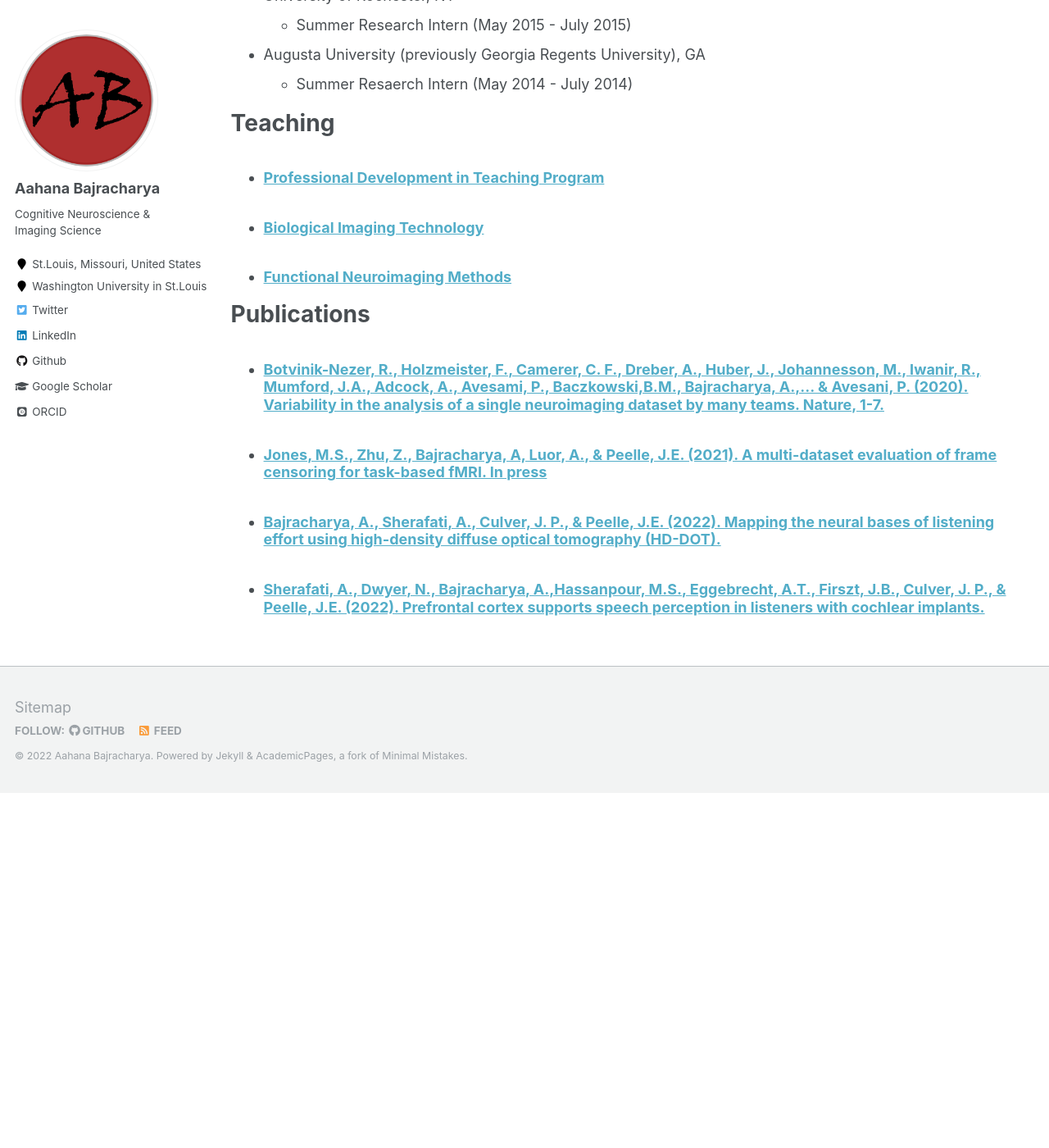
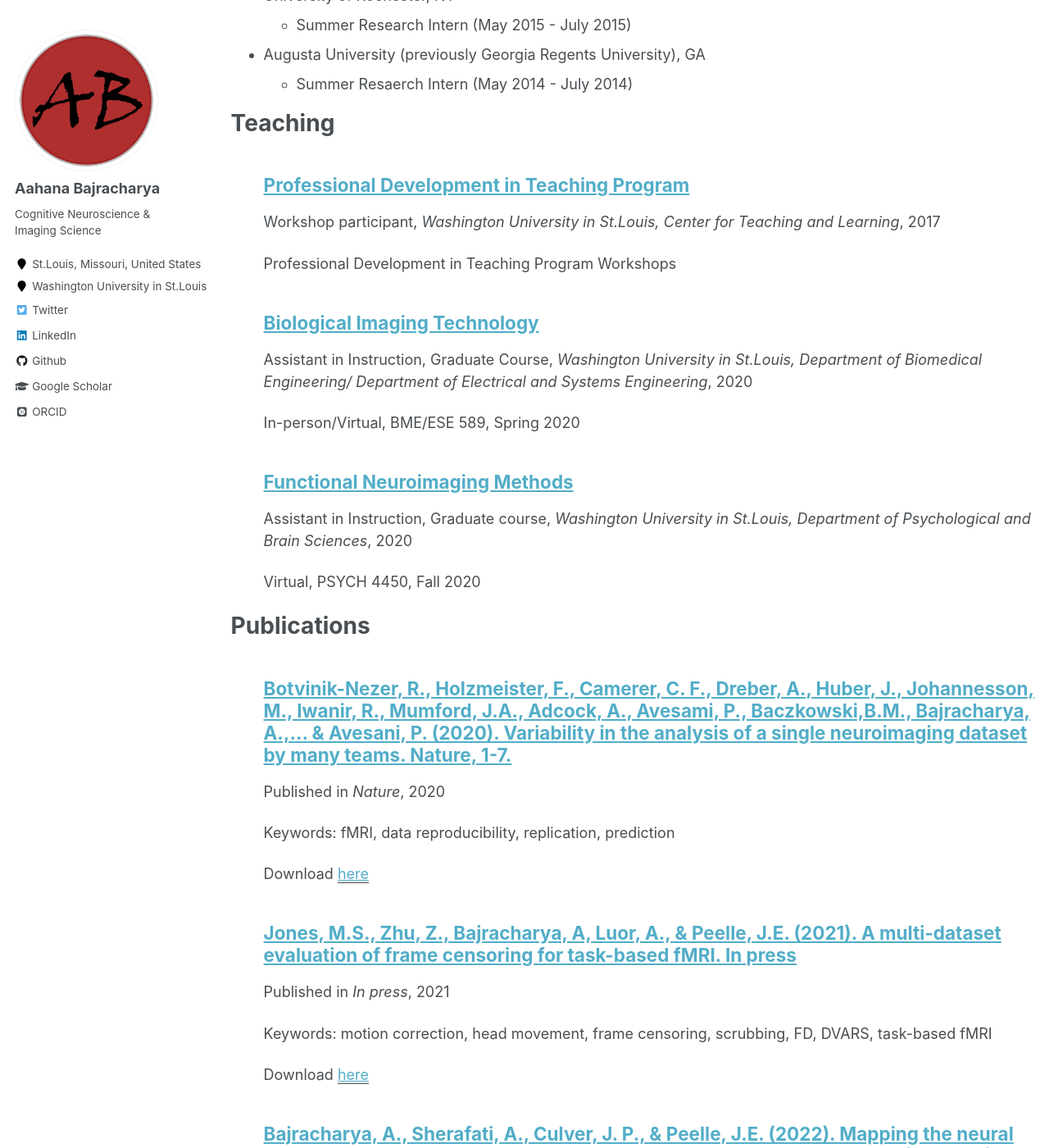
Before and after one commit to kritibhattarai23/kritibhattarai23.github.io, a Jekyll site: the page built from _pages/cv.md, in a window 1280 px wide and 1400 px high, scrolled down 767 px. Shown: the whole window at 82% size. Built offline with Jekyll 4.4.1, drawn with Linux system fonts in a browser that asks for light colours; some web fonts are replaced; before the commit the page ends 1734 px from its top, so only the background shows below that; some of the changed text lies outside the part shown.

Commit message:
Update cv.md

```diff
--- a/_pages/cv.md
+++ b/_pages/cv.md
@@ -35,13 +35,13 @@ Research experience
 Teaching
 ======
   <ul>{% for post in site.teaching %}
-    {% include archive-single-cv.html %}
+    {% include archive-single.html %}
   {% endfor %}</ul>
 
 Publications
 ======
   <ul>{% for post in site.publications %}
-    {% include archive-single-cv.html %}
+    {% include archive-single.html %}
   {% endfor %}</ul>
 <!--
   * Duties included: Tagging issues
```
